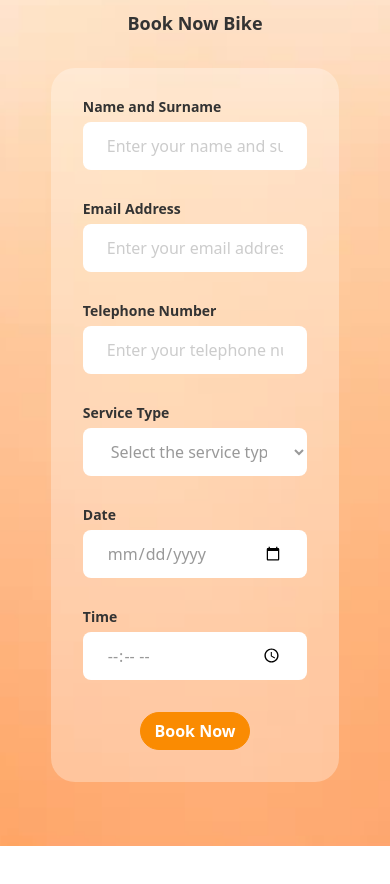
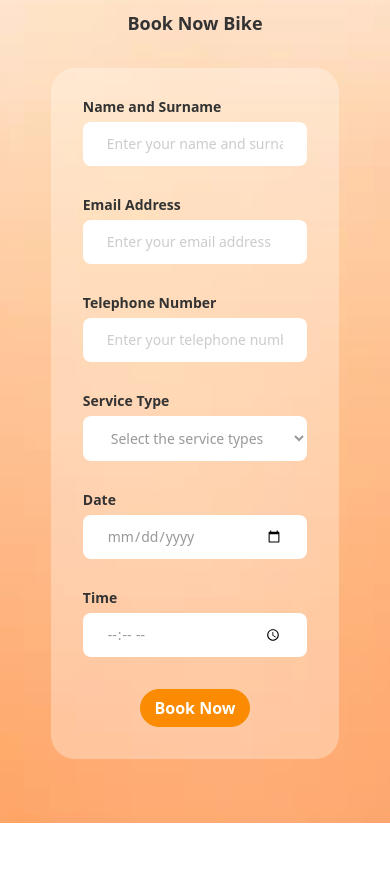
Before and after one commit to alaa-assas/Task7, a Next.js app: page / in a window 390 px wide. Shown: the part 5680-6564 px from the top of the page. Built offline with nearby package versions, Linux system fonts and the light colour scheme.

Commit message:
fix some errors for size font

```diff
--- a/src/components/Book/BookForm.tsx
+++ b/src/components/Book/BookForm.tsx
@@ -58,7 +58,7 @@ const BookForm = () => {
                     {field.label}
                   </label>
                   <select id={field.id}
-                    className="block w-full px-6 py-3 text-secondary/50 bg-white rounded-lg focus:ring-primary focus:border-primary">
+                    className="text-sm md:text-base block w-full px-6 py-3 text-secondary/50 bg-white rounded-lg focus:ring-primary focus:border-primary">
                       {field.options?.map((option) => (
                         <option key={option.value} value={option.value}>
                           {option.label}
@@ -77,7 +77,7 @@ const BookForm = () => {
                 type={field.type}
                 id={field.id}
                 placeholder={field.placeholder}
-                className="block w-full px-6 py-3 text-secondary/50 bg-white rounded-lg focus:ring-primary focus:border-primary"
+                className="block w-full px-6 py-3 text-sm md:text-base text-secondary/50 bg-white rounded-lg focus:ring-primary focus:border-primary"
               />
             </div>
           )
```
